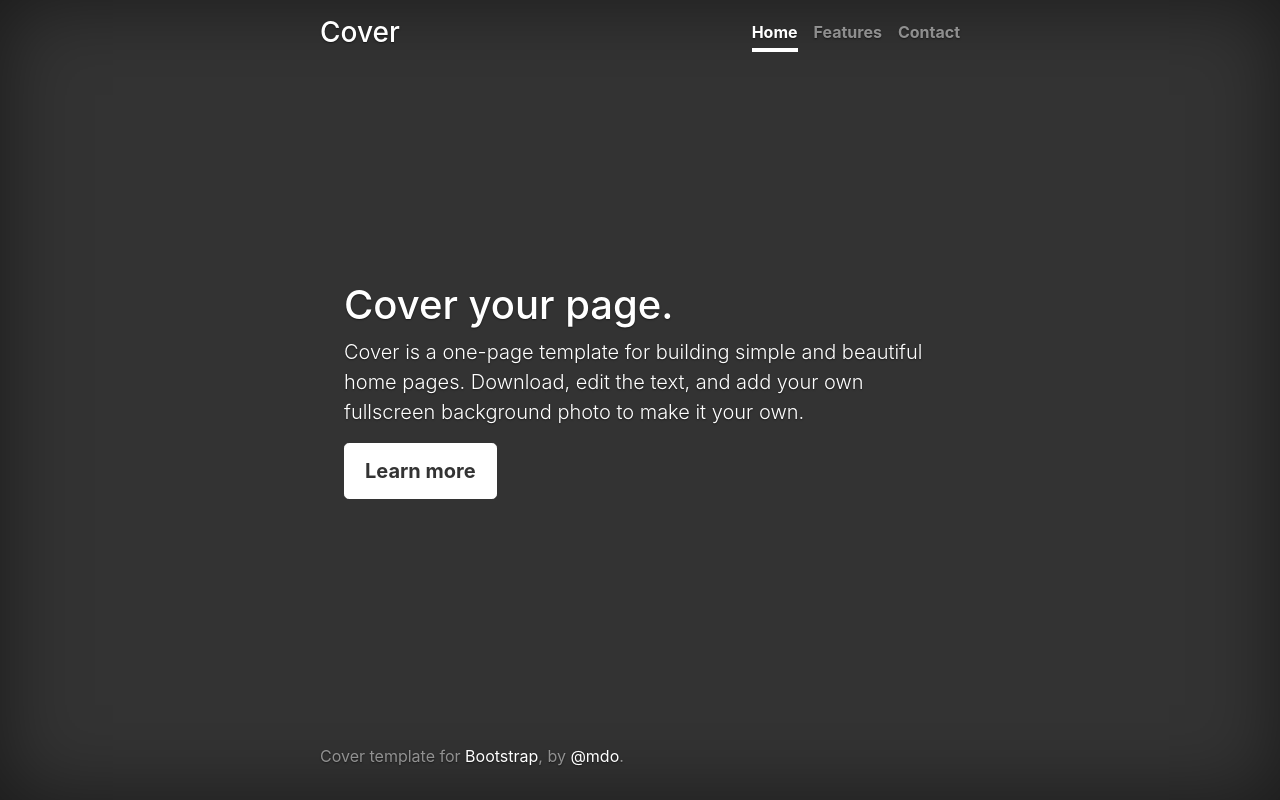
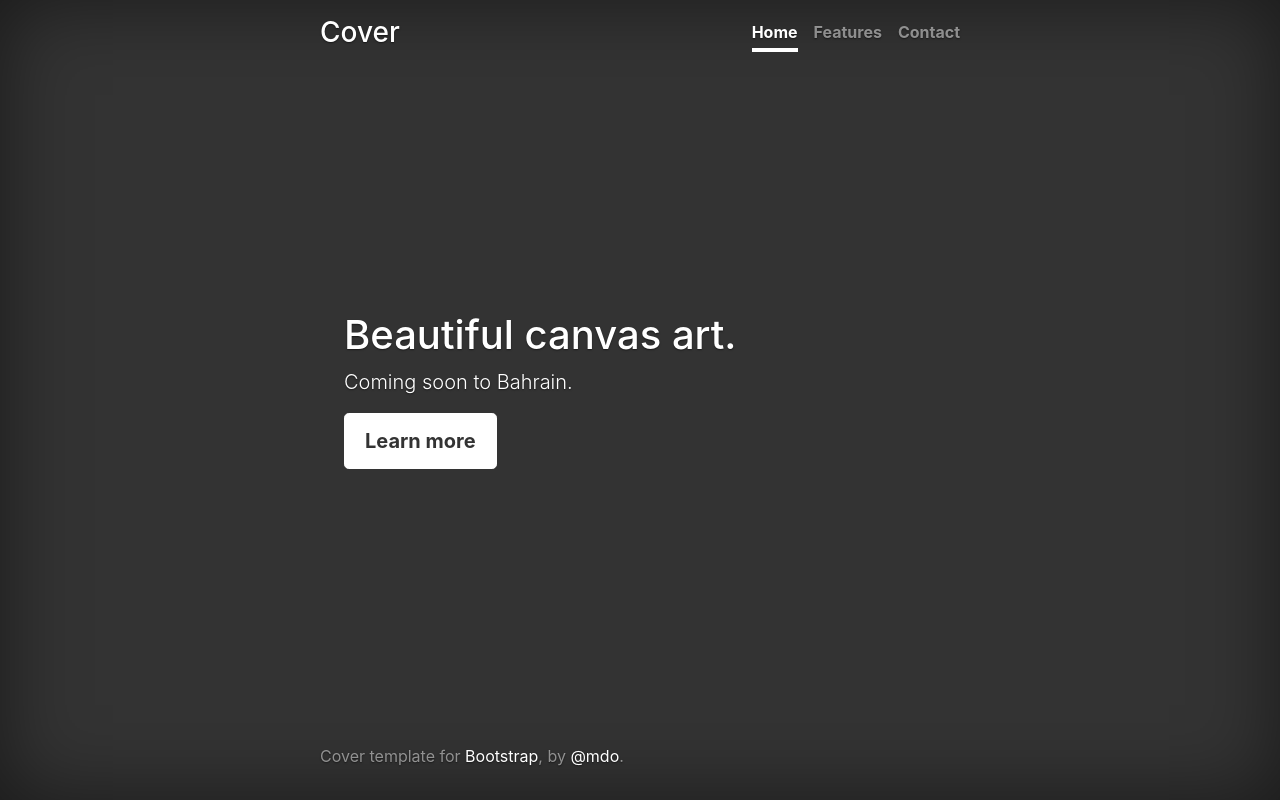
Before and after one commit to canvasbh/landing-page, a plain HTML site: page index.html in a window 1280 px wide. Drawn offline with nearby package versions, Linux system fonts and the light colour scheme.

Commit message:
update message

```diff
--- a/index.html
+++ b/index.html
@@ -25,8 +25,8 @@
       </header>
 
       <main role="main" class="inner cover">
-        <h1 class="cover-heading">Cover your page.</h1>
-        <p class="lead">Cover is a one-page template for building simple and beautiful home pages. Download, edit the text, and add your own fullscreen background photo to make it your own.</p>
+        <h1 class="cover-heading">Beautiful canvas art.</h1>
+        <p class="lead">Coming soon to Bahrain.</p>
         <p class="lead">
           <a href="#" class="btn btn-lg btn-secondary">Learn more</a>
         </p>
```
